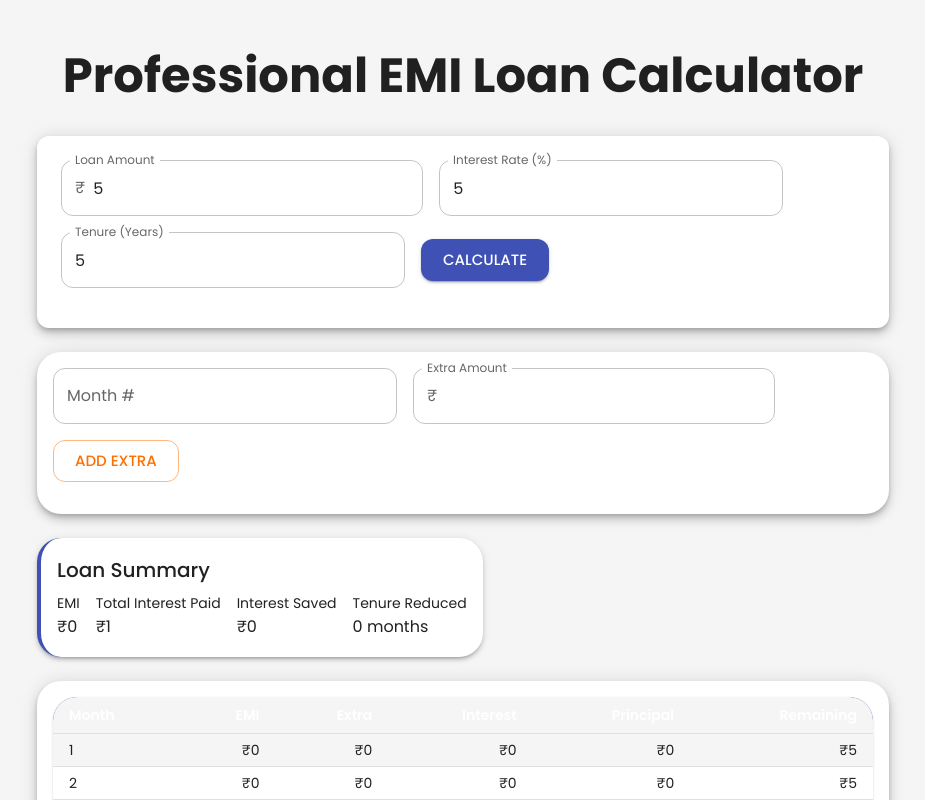
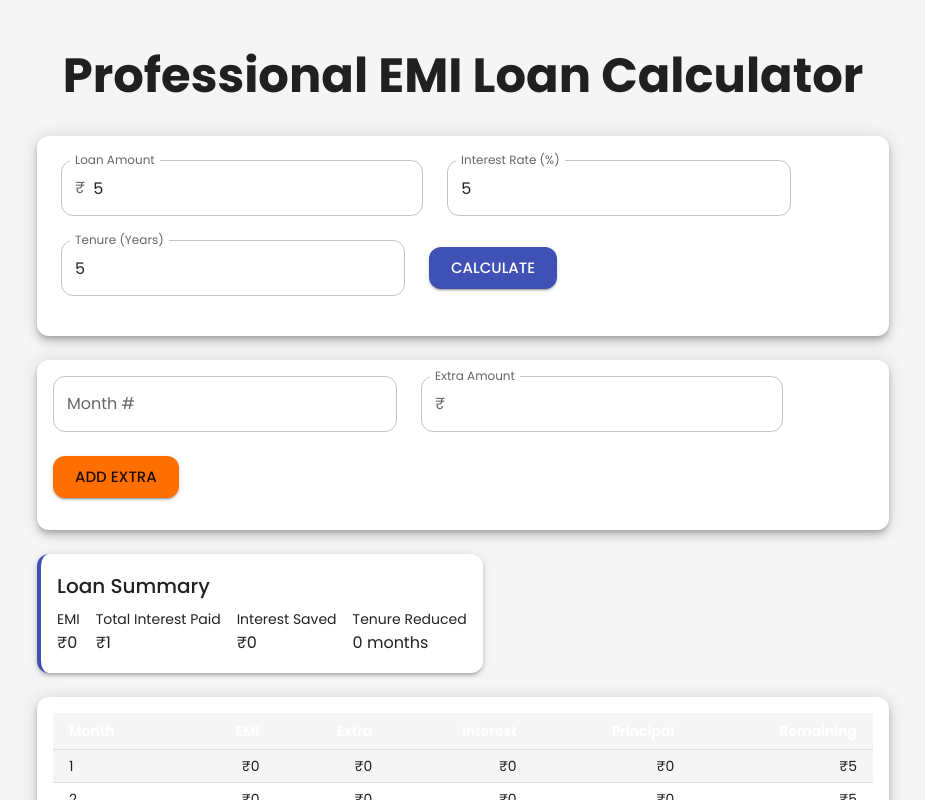
Before and after one commit to IMPrimph/emi, a React (Vite) app: page / in a window 1280 px wide. Both pictures are taken after typing "5", "5", "5" into the empty fields and a click on the button "CALCULATE". Shown: the top 800 px of the page, without its empty margins (177-1102 px from the left). Built offline with nearby package versions, Linux system fonts and the light colour scheme.

Commit message:
more styling changes

```diff
--- a/src/App.jsx
+++ b/src/App.jsx
@@ -90,7 +90,7 @@ function App() {
           <>
             <Grid container spacing={3} sx={{ mb: 3 }}>
               <Grid item xs={12} md={6}>
-                <Paper sx={{ p: 2, borderRadius: 2 }} elevation={6}>
+            <Paper sx={{ p: 2 }} elevation={6}>
                   <ExtraPaymentForm
                     extraPayment={extraPayment}
                     setExtraPayment={setExtraPayment}
@@ -109,7 +109,6 @@ function App() {
                             label={`Month ${month}: ${formatCurrency(amt)}`}
                             onDelete={() => removeExtraPayment(Number(month))}
                             onClick={() => editExtraPayment(Number(month))}
-                            variant="outlined"
                             color="secondary"
                           />
                         ))}
@@ -123,7 +122,7 @@ function App() {
               </Grid>
             </Grid>
 
-            <Paper sx={{ p: 2, borderRadius: 2, mb: 3 }} elevation={6}>
+            <Paper sx={{ p: 2, mb: 3 }} elevation={6}>
               <PaymentSchedule schedule={schedule} />
             </Paper>
           </>
--- a/src/components/ExtraPaymentForm.jsx
+++ b/src/components/ExtraPaymentForm.jsx
@@ -3,7 +3,7 @@ import { TextField, Button, Grid, Box, InputAdornment } from '@mui/material';
 export default function ExtraPaymentForm({ extraPayment, setExtraPayment, addExtraPayment, editing }) {
   return (
     <Box sx={{ mb: 2 }}>
-      <Grid container spacing={2} alignItems="center">
+      <Grid container spacing={3} alignItems="center">
         <Grid item xs={12} sm={3}>
           <TextField
             label="Month #"
@@ -34,7 +34,7 @@ export default function ExtraPaymentForm({ extraPayment, setExtraPayment, addExt
         </Grid>
         <Grid item xs={12} sm={3}>
         <Button
-            variant="outlined"
+          variant="contained"
           color="secondary"
           fullWidth
           size="large"
--- a/src/components/LoanForm.jsx
+++ b/src/components/LoanForm.jsx
@@ -4,7 +4,7 @@ import { TextField, Button, Grid, Box, InputAdornment } from '@mui/material';
 export default function LoanForm({ loanDetails, setLoanDetails, calculate }) {
   return (
     <Box component="form" noValidate autoComplete="off" sx={{ mb: 2 }}>
-      <Grid container spacing={2} alignItems="center">
+      <Grid container spacing={3} alignItems="center">
         <Grid item xs={12} sm={4}>
           <TextField
             label="Loan Amount"
--- a/src/components/LoanSummary.jsx
+++ b/src/components/LoanSummary.jsx
@@ -15,7 +15,6 @@ export default function LoanSummary({ schedule, loanDetails }) {
       elevation={3}
       sx={(theme) => ({
         p: 2,
-        borderRadius: 2,
         backgroundColor: 'background.paper',
         borderLeft: `4px solid ${theme.palette.primary.main}`,
       })}
--- a/src/components/PaymentSchedule.jsx
+++ b/src/components/PaymentSchedule.jsx
@@ -5,15 +5,15 @@ import {
   TableContainer,
   TableHead,
   TableRow,
-  Paper,
 } from '@mui/material';
+import Box from '@mui/material/Box';
 import { formatCurrency, formatNumber } from '../utils/format';
 
 export default function PaymentSchedule({ schedule }) {
   return (
     <TableContainer
-      component={Paper}
-      sx={{ maxHeight: 500, borderRadius: 2, overflowX: 'auto' }}
+      component={Box}
+      sx={{ maxHeight: 500, overflowX: 'auto' }}
     >
       <Table size="small" stickyHeader>
         <TableHead>
```
Lines whose indentation alone changed are shown as unchanged.
